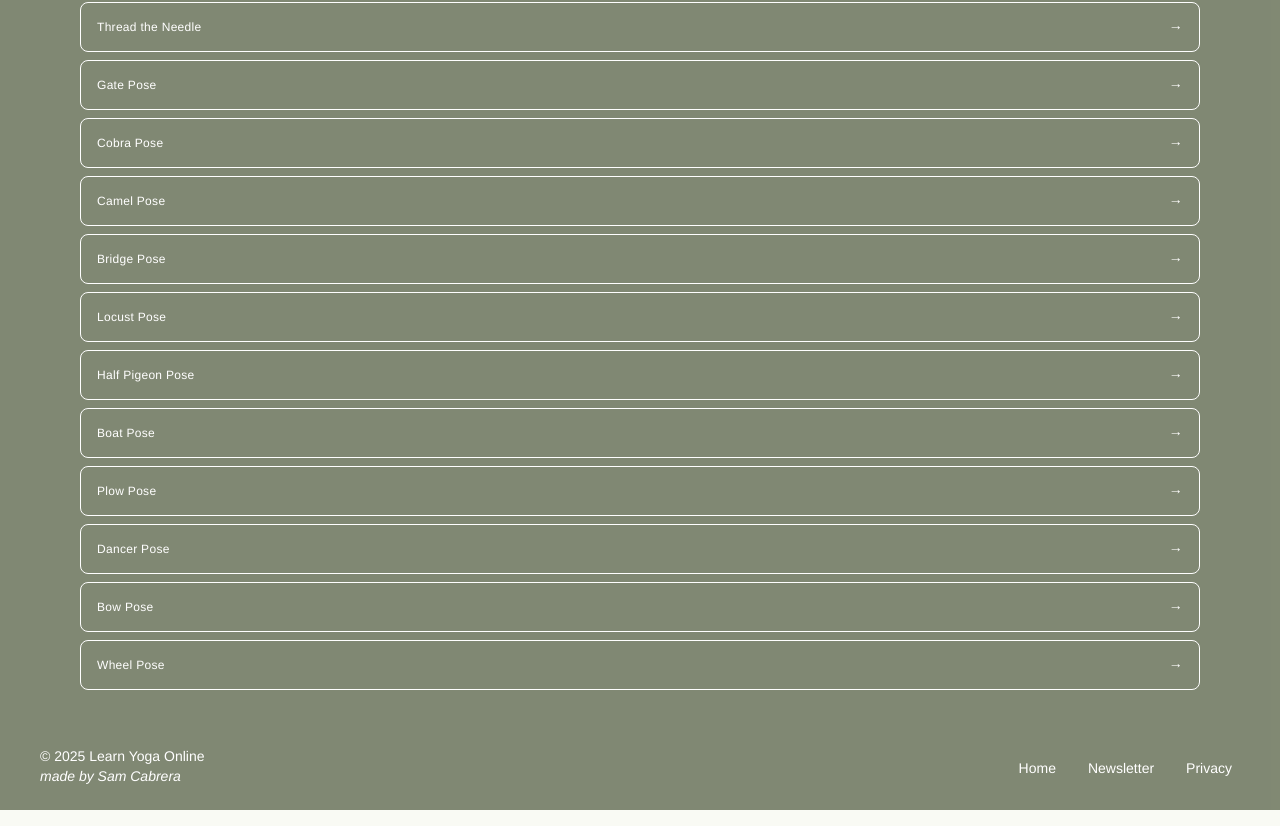
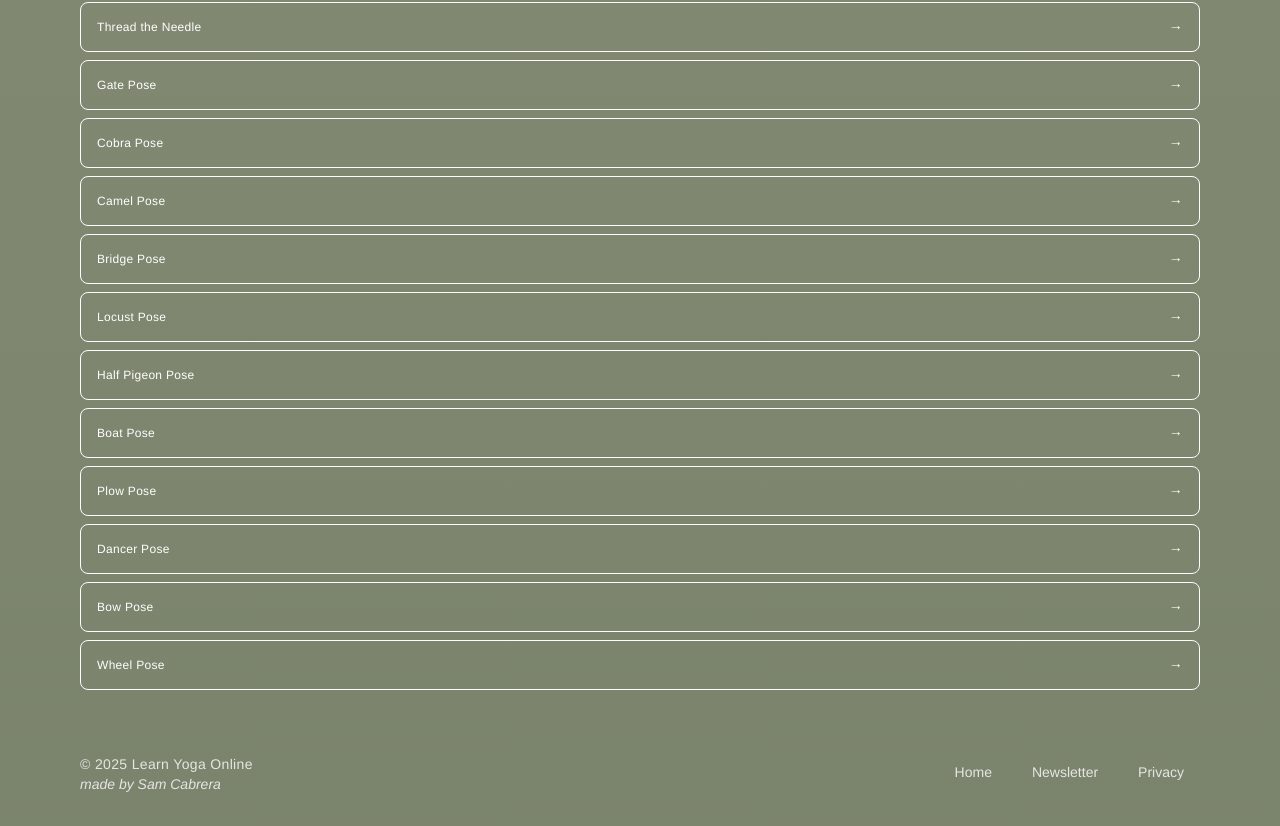
Before and after one commit to samanthacabrera/yoga-library, a React (Vite) app: page /privacy-policy in a window 1280 px wide. Shown: the part 5679-6505 px from the top of the page. Built offline with nearby package versions, Linux system fonts and the light colour scheme.

Commit message:
minor styling updates to footer

```diff
--- a/src/components/Footer.jsx
+++ b/src/components/Footer.jsx
@@ -4,28 +4,39 @@ import PoseList from "./PoseList";
 
 const Footer = () => {
     return (
-        <div className="bg-moss bg-opacity-90">
+        <div className="bg-gradient-to-b from-moss/80 to-moss/95 text-white">
             <PoseList />
 
-            <footer className="p-6 mx-4 text-sm text-white">
+            <footer className="p-8 mx-12 text-sm">
                 <div className="flex flex-col-reverse md:flex-row justify-between items-center md:items-end space-y-6 md:space-y-0">
 
-                    <div className="text-center md:text-left">
-                        <p>© {new Date().getFullYear()} Learn Yoga Online</p>
+                    <div className="text-center md:text-left text-white/80">
+                        <p className="tracking-wide">© {new Date().getFullYear()} Learn Yoga Online</p>
                         <a
                             href="https://github.com/samanthacabrera"
                             target="_blank"
                             rel="noopener noreferrer"
-                            className="italic"
+                            className="italic hover:text-white transition duration-300"
                         >
                             made by Sam Cabrera
                         </a>
                     </div>
 
-                    <div className="flex flex-col md:flex-row p-2 space-y-2 md:space-y-0 md:space-x-8 text-center md:text-right">
-                        <Link to="/" className="hover:opacity-80 duration-300 ease-in-out">Home</Link>
-                        <Link to="/newsletter" className="hover:opacity-80 duration-300 ease-in-out">Newsletter</Link>
-                        <Link to="/privacy-policy" className="hover:opacity-80 duration-300 ease-in-out">Privacy</Link>
+                    <div className="flex flex-col md:flex-row p-2 space-y-2 md:space-y-0 md:space-x-6 text-center md:text-right">
+                        {[
+                            { name: "Home", path: "/" },
+                            { name: "Newsletter", path: "/newsletter" },
+                            { name: "Privacy", path: "/privacy-policy" }
+                        ].map((item, idx) => (
+                            <Link
+                                key={idx}
+                                to={item.path}
+                                className="relative group transition duration-300 text-white/80 hover:text-white px-2 pb-1"
+                            >
+                                {item.name}
+                                <span className="absolute left-0 bottom-0 w-full h-[1px] bg-white/80 scale-x-0 group-hover:scale-x-100 transition-transform duration-300"></span>
+                            </Link>
+                        ))}
                     </div>
                 </div>
             </footer>
--- a/src/components/PoseList.jsx
+++ b/src/components/PoseList.jsx
@@ -7,7 +7,7 @@ const PoseList = () => {
     <div className="mt-40 py-8 px-8 md:px-20">
       <Link
         to="/poses"
-        className="text-white text-2xl lg:text-4xl tracking-tight hover:opacity-50 transition duration-500 ease-in-out block border-b border-white py-2 my-12">
+        className="text-white text-2xl lg:text-4xl tracking-tight hover:opacity-80 hover:scale-[100.5%] transition-all duration-500 ease-in-out block border-b border-white py-2 my-12">
         Yoga Pose Directory
       </Link>
 
```
